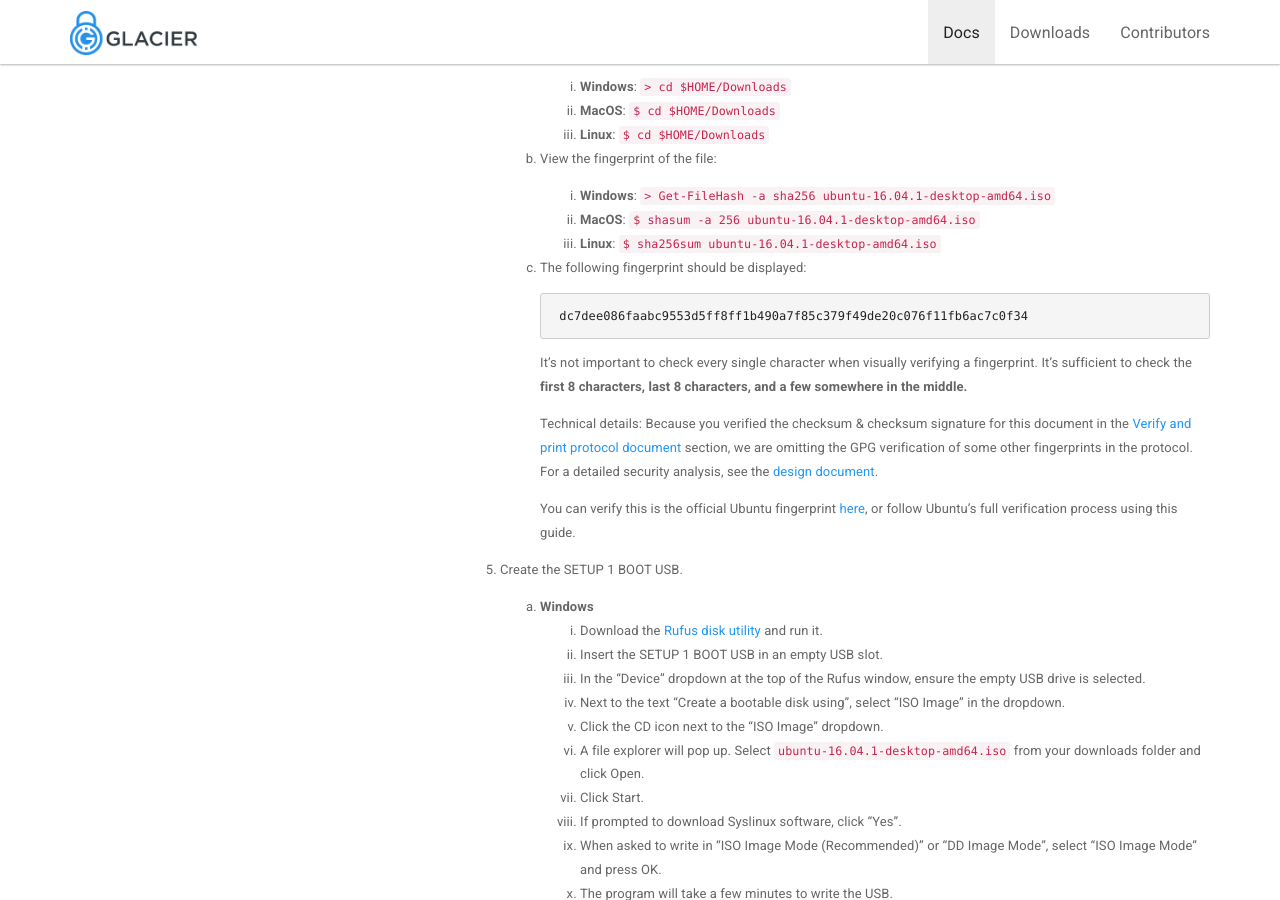
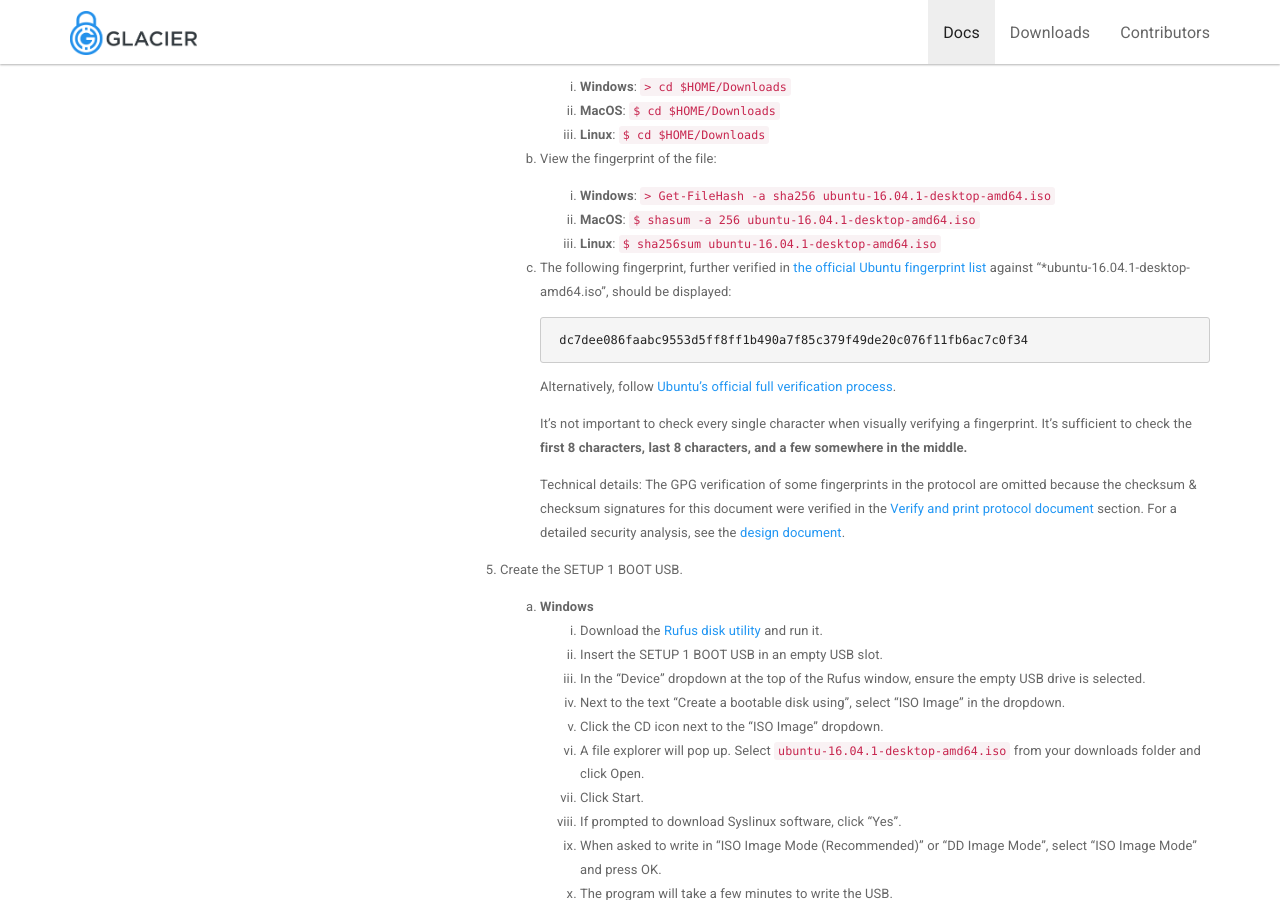
Before and after one commit to GlacierProtocol/glacierprotocol.github.io, a Jekyll site: the page built from _docs/setup/create-boot-usb.md, in a window 1280 px wide and 900 px high, scrolled down 932 px. Built offline with Jekyll 4.4.1, drawn with Linux system fonts in a browser that asks for light colours; nearby versions of some CDN libraries.

Commit message:
Reword, restructure

````diff
--- a/_docs/setup/create-boot-usb.md
+++ b/_docs/setup/create-boot-usb.md
@@ -55,26 +55,25 @@ itself to the Non-Quarantined OS USB.
         2. **MacOS**: `$ shasum -a 256 ubuntu-16.04.1-desktop-amd64.iso`
         3. **Linux**: `$ sha256sum ubuntu-16.04.1-desktop-amd64.iso`
 
-    3. The following fingerprint should be displayed:
+    3. The following fingerprint, further verified in
+    [the official Ubuntu fingerprint list](http://releases.ubuntu.com/16.04.1/SHA256SUMS)
+    against "*ubuntu-16.04.1-desktop-amd64.iso",
+    should be displayed:
 
         ```
         dc7dee086faabc9553d5ff8ff1b490a7f85c379f49de20c076f11fb6ac7c0f34
         ```
 
+        Alternatively, follow [Ubuntu's official full verification process](https://tutorials.ubuntu.com/tutorial/tutorial-how-to-verify-ubuntu#0).
+
         It's not important to check every single character when visually
         verifying a fingerprint. It's sufficient to check the **first 8
         characters, last 8 characters, and a few somewhere in the middle.**
 
-        Technical details: Because you verified the checksum & checksum
-        signature for this document in the
-        [Verify and print protocol document](/docs/setup/verify/#document-verification)
-        section, we are omitting the GPG
-        verification of some other fingerprints in the protocol. For a detailed
+        Technical details: The GPG verification of some fingerprints in the
+        protocol are omitted because the checksum & checksum
+        signatures for this document were verified in the [Verify and print protocol document](/docs/setup/verify/#document-verification) section. For a detailed
         security analysis, see the [design document](/docs/design-doc/overview).
-
-        You can verify this is the official Ubuntu fingerprint
-        [here](http://releases.ubuntu.com/16.04.1/SHA256SUMS),
-        or follow Ubuntu's full verification process using this guide.
 
 6. Create the SETUP 1 BOOT USB.
 
````
